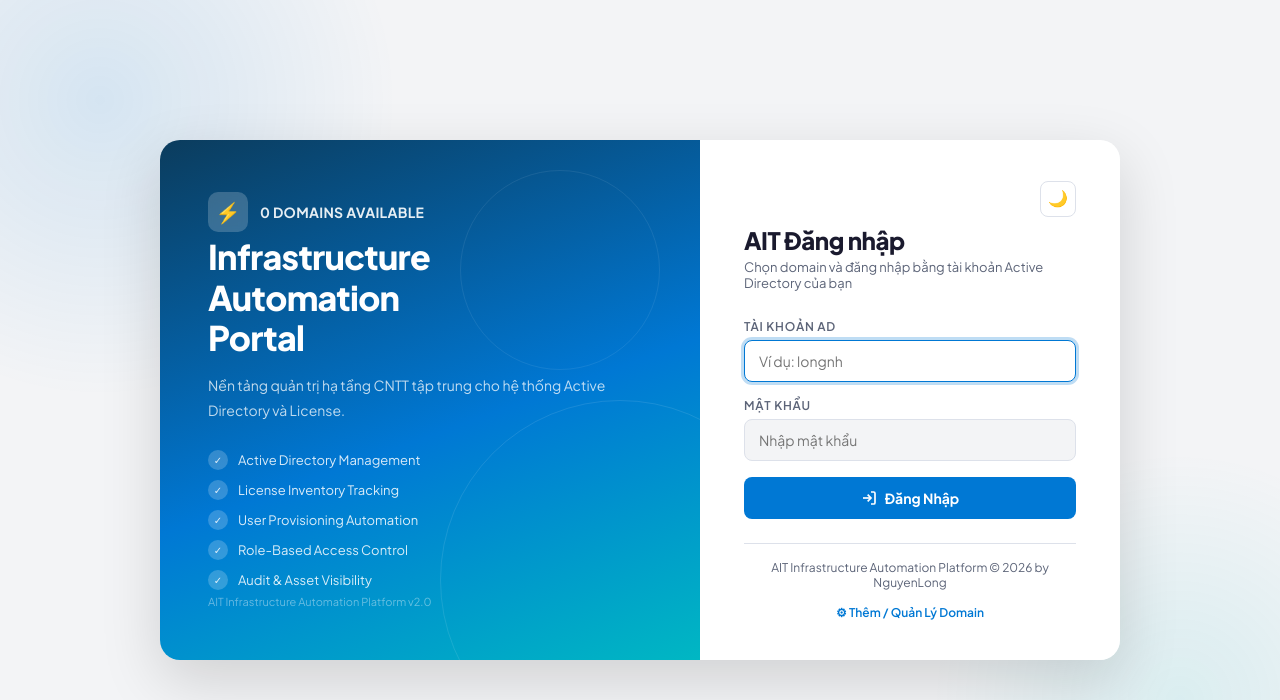
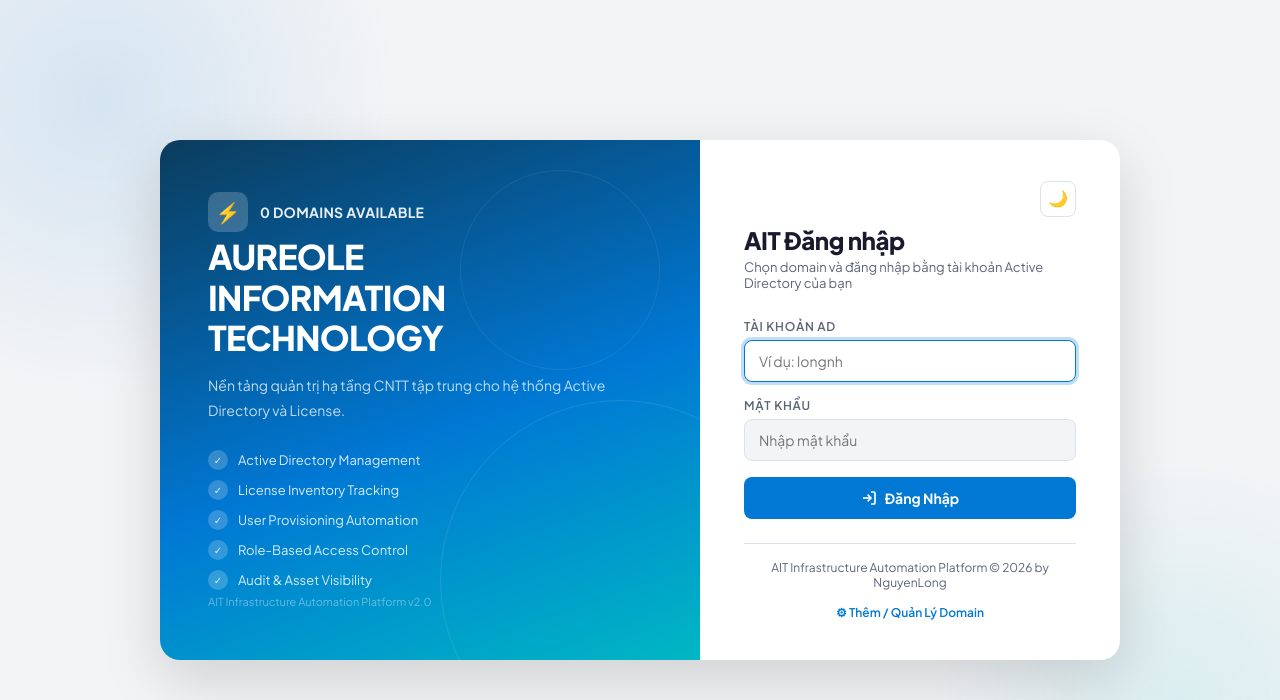
Before and after one commit to Nguyenlong-devops/web-app, a Flask app: template app/templates/login.html in a window 1280 px wide. Shown: the top 700 px of the page. Run offline with Flask 3, Linux system fonts and the light colour scheme; the template is opened without the code that fills it, so the values that code supplies are empty; some libraries are stand-ins or nearby versions.

Commit message:
update login

```diff
--- a/app/templates/login.html
+++ b/app/templates/login.html
@@ -392,7 +392,7 @@ body::after {
         </div>
 
         <div class="lp-main">
-            <h1>Infrastructure<br>Automation<br>Portal</h1>
+            <h1>AUREOLE<br>INFORMATION<br>TECHNOLOGY</h1>
             <p>Nền tảng quản trị hạ tầng CNTT tập trung cho hệ thống Active Directory và License.</p>
             <div class="feature-list">
                 <div class="feature-item">
```
